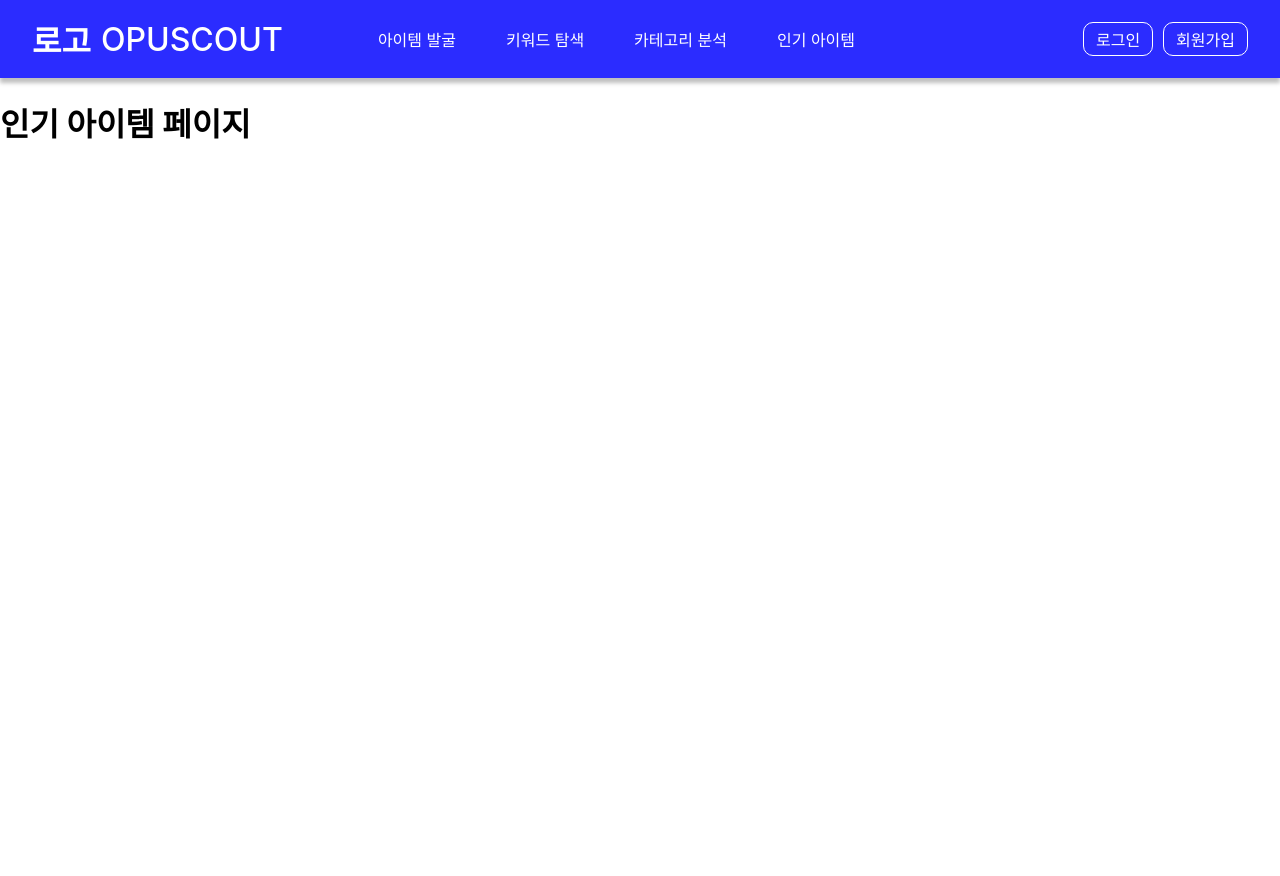
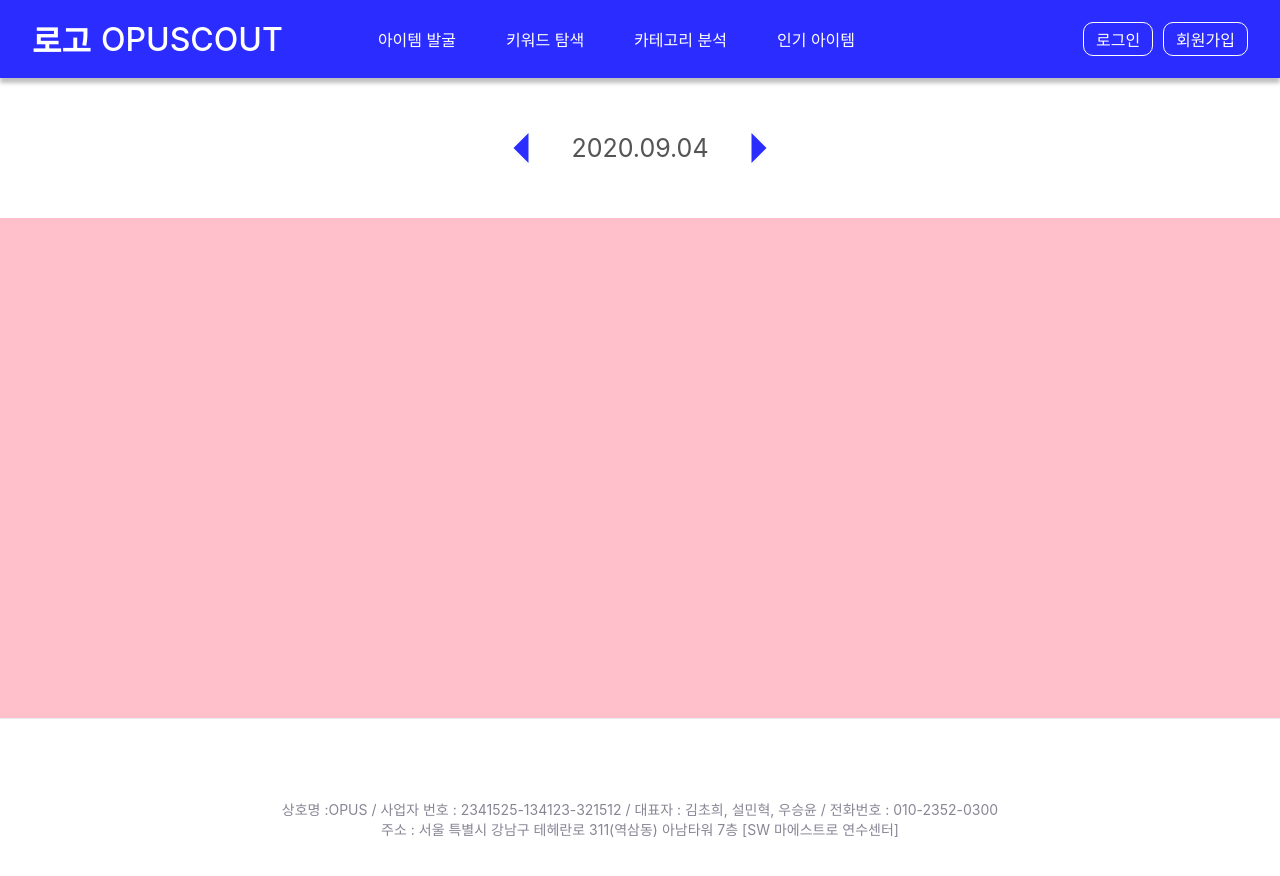
Before and after one commit to choheeis/OPUSCOUT_WEB, a React (Create React App) app in the folder opuscout/: page /hot in a window 1280 px wide. Shown: the top 876 px of the page. Before the commit the page ends 800 px from the top, so only its background shows below. Built offline with nearby package versions, Linux system fonts and the light colour scheme.

Commit message:
Add Codes : 인기 아이템 페이지 날짜 UI 구현

```diff
--- a/opuscout/src/components/CommonButton.js
+++ b/opuscout/src/components/CompleteButton.js
@@ -1,7 +1,7 @@
 import React from 'react';
 import styled from 'styled-components';
 
-const CommonButtonStyle = styled.button`
+const CompleteButtonStyle = styled.button`
     width: 100px;
     height: 35px;
     background: #2B2CFF;
@@ -17,10 +17,10 @@ const CommonButtonStyle = styled.button`
     }
 `;
 
-function CommonButton({ name }) {
+function CompleteButton({ name }) {
     return(
-    <CommonButtonStyle>{name}</CommonButtonStyle>
+    <CompleteButtonStyle>{name}</CompleteButtonStyle>
     )
 }
 
-export default CommonButton;
+export default CompleteButton;
--- a/opuscout/src/components/FilterBaseLayout.js
+++ b/opuscout/src/components/FilterBaseLayout.js
@@ -9,7 +9,7 @@ const FilterBaseLayoutStyle = styled.div`
         margin: 0px auto;
         color: #000000;
         margin-bottom: 20px;
-        font-size: 20px;
+        font-size: 24px;
         font-weight: bold;
     }
 
--- /dev/null
+++ b/opuscout/src/components/Footer.js
@@ -0,0 +1,26 @@
+import React from 'react';
+import styled from 'styled-components';
+
+const FooterStyle = styled.div`
+    display: flex;
+    align-items: center;
+    justify-content: center;
+    height: 200px;
+    width: 100%;
+    background: #ffffff;
+    border-top: 0.1px solid #ecebef;
+    font-size: 14px;
+    text-align: center;
+    color: #898595;
+`;
+
+function Footer() {
+    return(
+        <FooterStyle>
+            상호명 :OPUS / 사업자 번호 : 2341525-134123-321512 / 대표자 : 김초희, 설민혁, 우승윤 / 전화번호 : 010-2352-0300 <br></br>
+            주소 : 서울 특별시 강남구 테헤란로 311(역삼동) 아남타워 7층 [SW 마에스트로 연수센터]
+        </FooterStyle>
+    )
+}
+
+export default Footer;
--- a/opuscout/src/components/ItemRightFilter.js
+++ b/opuscout/src/components/ItemRightFilter.js
@@ -1,7 +1,7 @@
 import React from 'react';
 import styled from 'styled-components';
 import MaxMinBox from './MaxMinBox';
-import CommonButton from './CommonButton';
+import CommonButton from './CompleteButton';
 
 const ItemRightFilterStyle = styled.div`
     display: flex;
--- /dev/null
+++ b/opuscout/src/components/WeekSetting.js
@@ -0,0 +1,37 @@
+import React from 'react';
+import styled from 'styled-components';
+import { GoTriangleLeft, GoTriangleRight } from "react-icons/go";
+
+const WeekSettingStyle = styled.div`
+    display: flex;
+    width: 350px;
+    margin: 50px auto;
+    box-sizing: border-box;
+    align-items: center;
+    justify-content: center;
+
+    .arrow {
+        color: #2B2CFF;
+        font-size: 40px;
+        cursor: pointer;
+    }
+
+    .date-text {
+        margin-left: 30px;
+        margin-right: 30px;
+        font-size: 25px;
+        color: #555555;
+    }
+`;
+
+function WeekSetting( { date }) {
+    return(
+        <WeekSettingStyle>
+            <GoTriangleLeft className="arrow" />
+            <div className="date-text">{date}</div>
+            <GoTriangleRight className="arrow"/>
+        </WeekSettingStyle>
+    )
+}
+
+export default WeekSetting;
--- a/opuscout/src/containers/Hot.js
+++ b/opuscout/src/containers/Hot.js
@@ -1,10 +1,27 @@
 import React from 'react';
+import styled from 'styled-components';
+import Footer from '../components/Footer';
+import WeekSetting from '../components/WeekSetting';
+
+const WeekSettingSection = styled.div`
+    width: 100%;
+    background: #ffffff;
+`;
+
+const HotItemSection = styled.div`
+    height: 500px;
+    background: pink;
+`;
 
 function Hot() {
     return (
-        <div>
-            <h1>인기 아이템 페이지</h1>
-        </div>
+        <>
+            <WeekSettingSection>
+                <WeekSetting date="2020.09.04"></WeekSetting>
+            </WeekSettingSection>
+            <HotItemSection></HotItemSection>
+            <Footer></Footer>
+        </>
     );
 }
 
--- a/opuscout/src/containers/Item.css
+++ /dev/null
@@ -1,69 +0,0 @@
-.item {
-    color: #ffffff;
-}
-
-.item-container {
-    max-width: 90%;
-    margin: 0 auto;
-}
-
-.filter-inner {
-    display: block;
-    content: "";
-    clear: both;
-    height: 500px;
-    width: 90%;
-    margin: 30px auto;
-    background: black;
-}
-
-.filter-left-container {
-    width: 48%;
-    height: 100%;
-    color: white;
-    background: greenyellow;
-    box-sizing: border-box;
-    float: left;
-}
-
-/* .filter-title {
-    color: #2B2CFF;
-    font-weight: 500;
-    font-size: 15px;
-} */
-
-.category-container {
-    height: 90%;
-    margin-top: 20px;
-    border: 0.5px solid #2B2CFF;
-}
-
-
-
-
-
-.filter-right-container {
-    width: 48%;
-    height: 100%;
-    background: skyblue;
-    color: black;
-    box-sizing: border-box;
-    float: right;
-}
-
-
-
-
-
-
-
-
-.contents3 {
-    height: 500px;
-    background: skyblue;
-}
-
-.contents4 {
-    height: 500px;
-    background: pink;
-}
--- a/opuscout/src/containers/Item.js
+++ b/opuscout/src/containers/Item.js
@@ -1,10 +1,10 @@
 import React from 'react';
-import './Item.css';
 import styled from 'styled-components';
 import FilterBaseLayout from '../components/FilterBaseLayout';
 import ListTitleBar from '../components/ListTitleBar'
 import { CgSoftwareDownload } from "react-icons/cg";
 import ListBar from '../components/ListBar';
+import Footer from '../components/Footer';
 
 const FilterSection = styled.div`
     width: 100%;
@@ -24,19 +24,6 @@ const ListSection = styled.div`
         margin-bottom: 4px;
         float: right;
     }
-`;
-
-const FooterSection = styled.div`
-    display: flex;
-    align-items: center;
-    justify-content: center;
-    height: 200px;
-    width: 100%;
-    background: #ffffff;
-    border-top: 0.1px solid #ecebef;
-    font-size: 14px;
-    text-align: center;
-    color: #898595;
 `;
 
 const Item = () => {
@@ -62,10 +49,7 @@ const Item = () => {
                 <ListBar index="1" name="설화수 자음 2종 세트 + 쇼핑백" brand="설화수" price="66,400원" ranking="1" month_sales="150" day_sales="3" revenue="4,030,000원" review="3,500" star="5" seller="10" opportunity="10"></ListBar>
                 {/* TODO: 여기다가 페이지 번호 뷰 넣어야함 */}
             </ListSection>
-            <FooterSection>
-            상호명 :OPUS / 사업자 번호 : 2341525-134123-321512 / 대표자 : 김초희, 설민혁, 우승윤 / 전화번호 : 010-2352-0300 <br></br>
-            주소 : 서울 특별시 강남구 테헤란로 311(역삼동) 아남타워 7층 [SW 마에스트로 연수센터]
-            </FooterSection>
+            <Footer></Footer>
         </>
     );
 }
```
